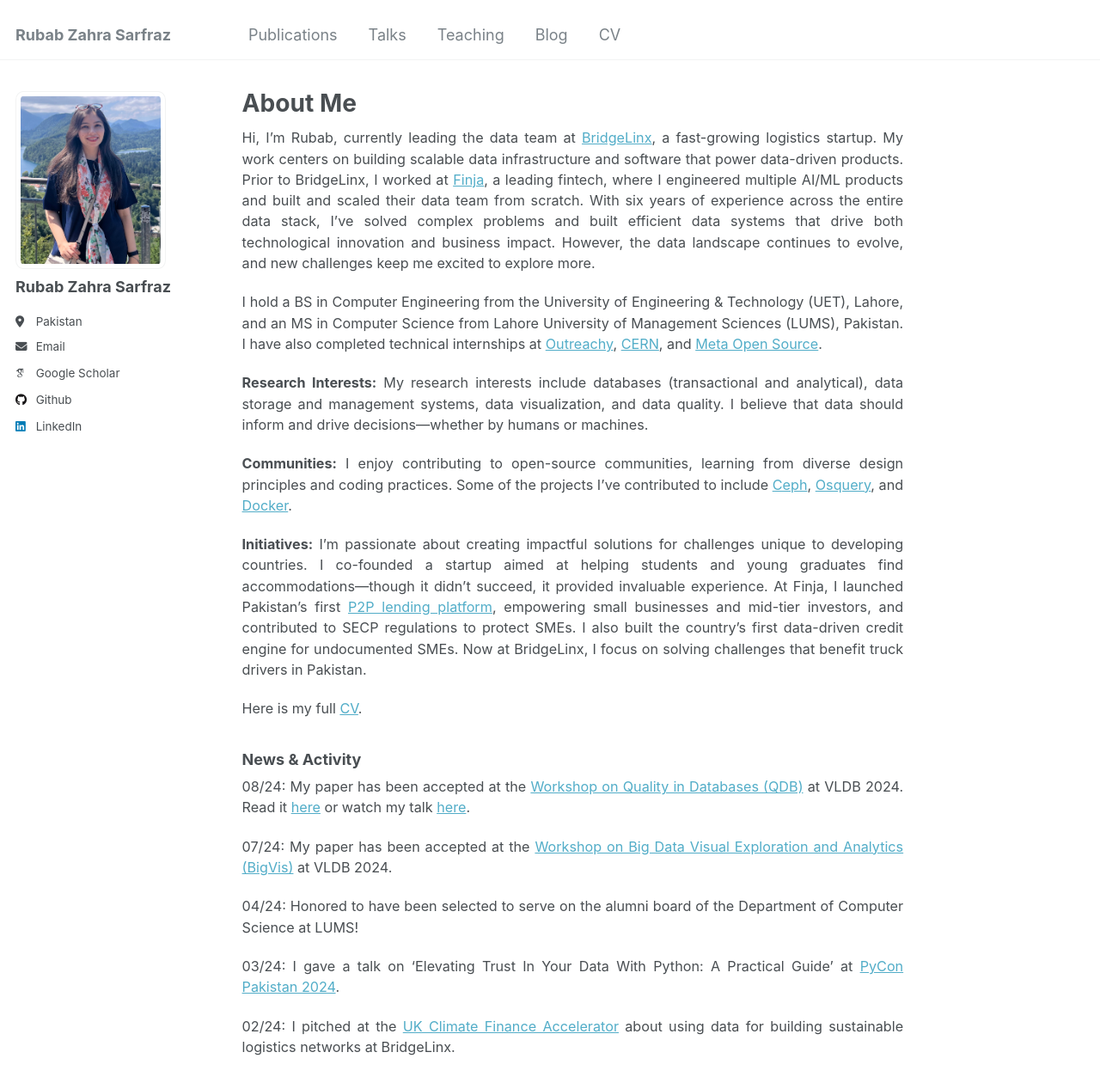
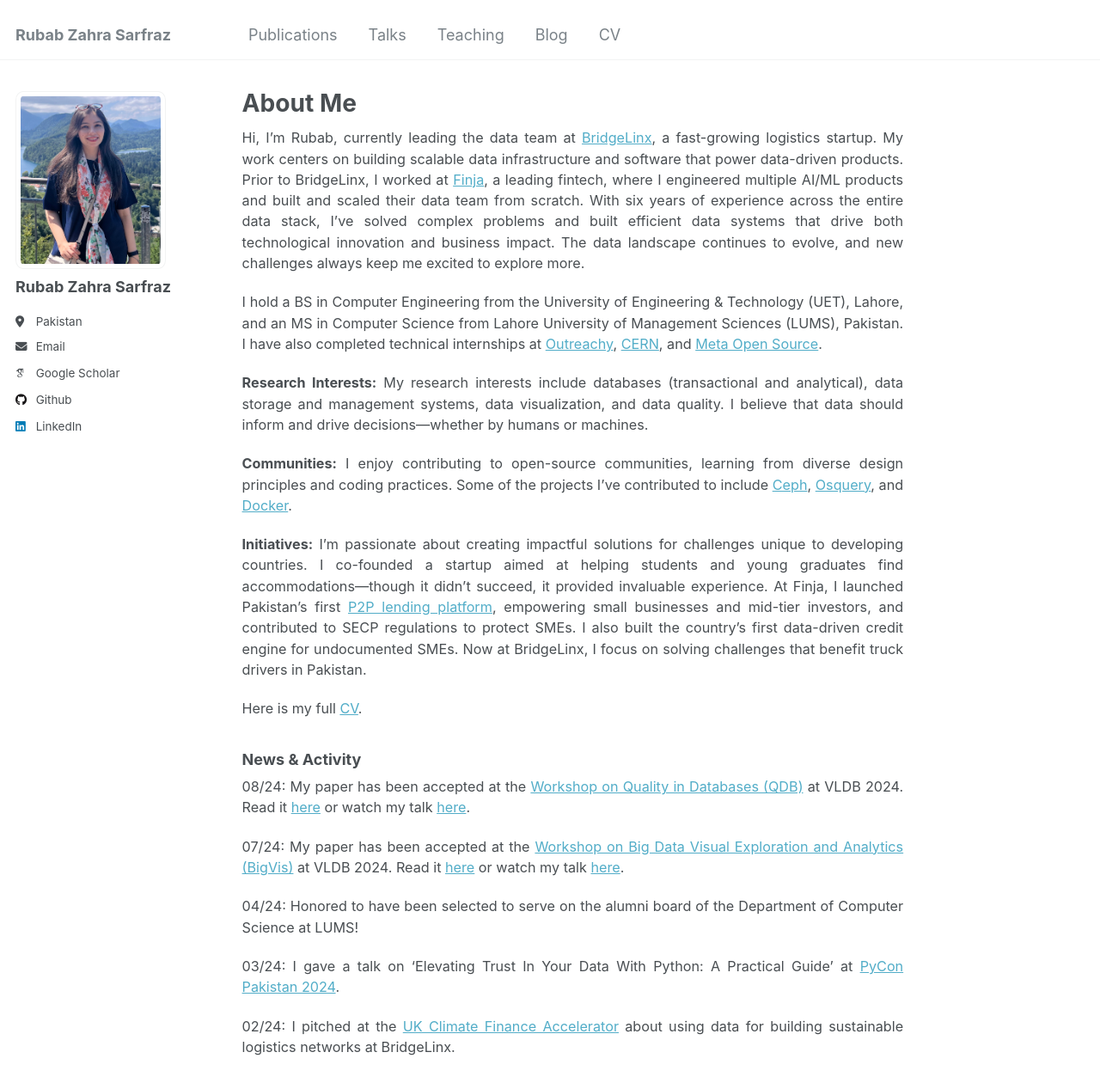
Before and after one commit to rubabzs/rubabzs.github.io, a Jekyll site: the page built from _pages/about.md, in a window 1280 px wide and 1400 px high. Shown: the top 1267 px of the window at 86% size. Built offline with Jekyll 4.4.1, drawn with Linux system fonts in a browser that asks for light colours; some web fonts are replaced.

Commit message:
added vizard video

```diff
--- a/_pages/about.md
+++ b/_pages/about.md
@@ -9,7 +9,7 @@ redirect_from:
 
 <style>body {text-align: justify; font-size:16}</style>
 
-Hi, I’m Rubab, currently leading the data team at [BridgeLinx](https://www.crunchbase.com/organization/bridgelinx), a fast-growing logistics startup. My work centers on building scalable data infrastructure and software that power data-driven products. Prior to BridgeLinx, I worked at [Finja](https://www.crunchbase.com/organization/finja), a leading fintech, where I engineered multiple AI/ML products and built and scaled their data team from scratch. With six years of experience across the entire data stack, I’ve solved complex problems and built efficient data systems that drive both technological innovation and business impact. However, the data landscape continues to evolve, and new challenges keep me excited to explore more.
+Hi, I’m Rubab, currently leading the data team at [BridgeLinx](https://www.crunchbase.com/organization/bridgelinx), a fast-growing logistics startup. My work centers on building scalable data infrastructure and software that power data-driven products. Prior to BridgeLinx, I worked at [Finja](https://www.crunchbase.com/organization/finja), a leading fintech, where I engineered multiple AI/ML products and built and scaled their data team from scratch. With six years of experience across the entire data stack, I’ve solved complex problems and built efficient data systems that drive both technological innovation and business impact. The data landscape continues to evolve, and new challenges always keep me excited to explore more.
 
 I hold a BS in Computer Engineering from the University of Engineering & Technology (UET), Lahore, and an MS in Computer Science from Lahore University of Management Sciences (LUMS), Pakistan. I have also completed technical internships at [Outreachy](https://www.outreachy.org/), [CERN](https://home.cern/), and [Meta Open Source](https://opensource.fb.com/).
 
@@ -25,7 +25,7 @@ Here is my full [CV](http://rubabzs.github.io/files/Rubab_Zahra_Sarfraz_CV.pdf).
 ### News & Activity
 08/24: My paper has been accepted at the [Workshop on Quality in Databases (QDB)](https://hpi.de/naumann/projects/conferences-and-workshops-hosted/qdb-2024.html) at VLDB 2024. Read it [here](https://rubabzs.github.io/files/qdb.pdf) or watch my talk [here](https://youtu.be/9d1LQcwBwgY).
 
-07/24: My paper has been accepted at the [Workshop on Big Data Visual Exploration and Analytics (BigVis)](https://bigvis.imsi.athenarc.gr/bigvis2024/index.html) at VLDB 2024.
+07/24: My paper has been accepted at the [Workshop on Big Data Visual Exploration and Analytics (BigVis)](https://bigvis.imsi.athenarc.gr/bigvis2024/index.html) at VLDB 2024. Read it [here](https://rubabzs.github.io/files/vizard.pdf) or watch my talk [here](https://youtu.be/GvphIVJlKgM?si=hvIS6ZFV6djdN5dZ).
 
 04/24: Honored to have been selected to serve on the alumni board of the Department of Computer Science at LUMS!
 
--- a/_pages/publications.html
+++ b/_pages/publications.html
@@ -51,6 +51,11 @@ author_profile: true
     </span>
 </a>
 
+<a href="https://youtu.be/GvphIVJlKgM?si=hvIS6ZFV6djdN5dZ" style="text-decoration: none;">
+    <span style="border: 2px solid #3498db; padding: 5px 10px; border-radius: 5px; background-color: #eaf6ff; display: inline-block; color: #000;">
+        Video
+    </span>
+</a>
 </br>
 
 
```
